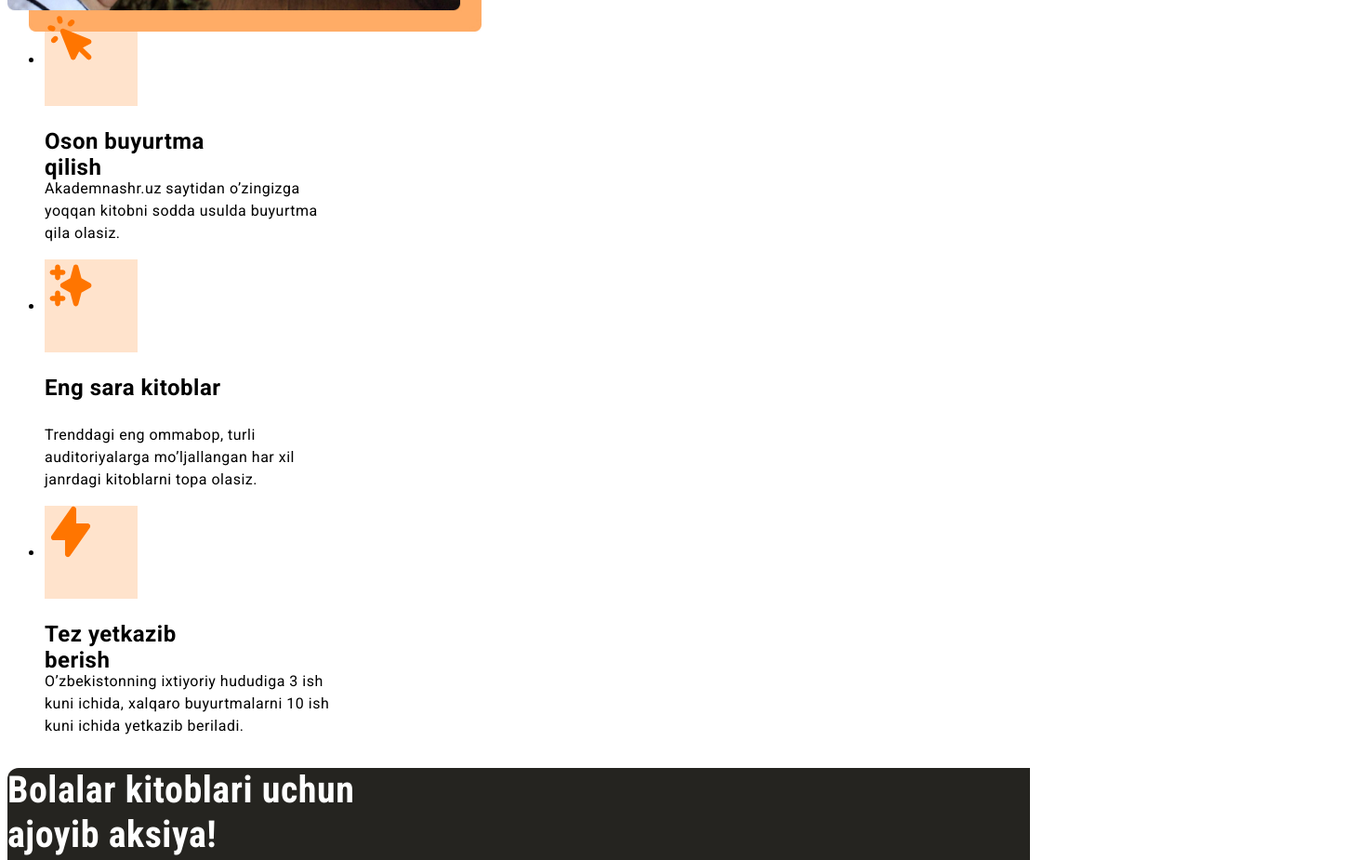
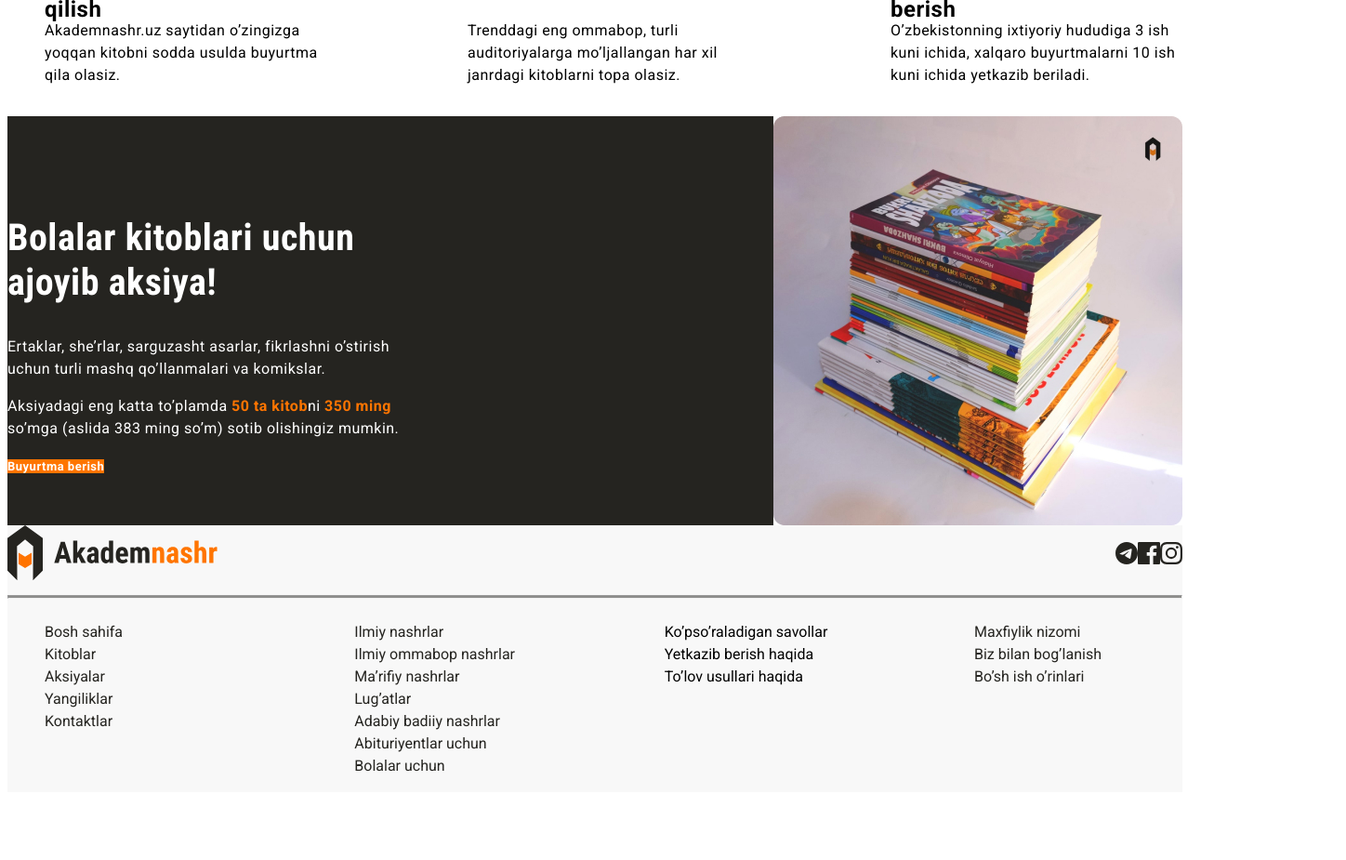
Before and after one commit to Murtazaeeva/akademnashir-24, a plain HTML site: page index.html in a window 1280 px wide. Shown: the part 1046-1971 px from the top of the page at 93% size, 1448 px wide, since content can reach past the window. After the commit the page ends 1906 px from the top, so only its background shows below. Drawn offline with Linux system fonts and the light colour scheme.

Commit message:
add flex

```diff
--- a/css/styles.css
+++ b/css/styles.css
@@ -5,18 +5,20 @@ body {
 }
 
 .site-header {
-  width: Hug (1, 440px) px;
-  height: Hug (91.18px) px;
-  top: 5px;
-  padding: 16px 170px 16px 170px;
-  gap: 0px;
-  opacity: 0px;
+  display: flex;
+  align-items: center;
+  justify-content: space-between;
   background: #ffffff;
-  box-shadow: 0px 4px 10px 0px #0000000d;
 }
+
 /* site nav */
+.heading-site-actions {
+  display: flex;
+  align-items: center;
+}
 
 .sitenav-list {
+  display: flex;
   list-style: none;
 }
 
@@ -43,11 +45,9 @@ body {
 
 /* site hero */
 .hero {
-  width: 1440px;
-  height: 488px;
-  top: 97px;
-  gap: 0px;
-  opacity: 0px;
+  display: flex;
+  align-items: center;
+  justify-content: space-between;
   background: #252420;
   color: #ffffff;
 }
@@ -88,7 +88,12 @@ body {
   letter-spacing: 0.5px;
   text-align: left;
 }
-/* sire features */
+/* site features */
+.features-list {
+  display: flex;
+  justify-content: space-between;
+  list-style: none;
+}
 
 .features-heading {
   width: 435px;
@@ -143,13 +148,9 @@ body {
 
 /* site promo */
 .promo {
-  width: 1100px;
-  height: 419px;
-  top: 1640px;
-  left: 170px;
-  gap: 0px;
-  border-radius: 12px 0px 0px 0px;
-  opacity: 0px;
+  display: flex;
+  justify-content: space-between;
+  align-items: center;
   background: #252420;
   color: #ffffff;
 }
@@ -190,6 +191,17 @@ body {
 }
 
 /* sire footer */
+.site-footer-top {
+  display: flex;
+  align-items: center;
+  justify-content: space-between;
+}
+
+.socials {
+  display: flex;
+  align-items: center;
+}
+
 .site-footer {
   background: #f8f8f8;
 }
@@ -202,8 +214,14 @@ body {
   height: 2px;
 }
 
+.site-footer-bottom {
+  display: flex;
+  align-items: flex-start;
+  justify-content: space-between;
+}
+
 .site-footer-link-list {
-    width: 224px;
+  width: 224px;
 }
 
 .site-footer-link-list a {
--- a/index.html
+++ b/index.html
@@ -16,7 +16,8 @@
       <a href="index.html">
         <img src ="img/logo.svg" alt="logo" width="227" height="60">
       </a>
-
+      <!-- sire-nav -->
+      <div class="heading-site-actions">
         <nav>
           <ul class="sitenav-list">
             <li><a class="sitenav-link" href="#">BOSH SAHIFA</a></li>
@@ -24,8 +25,9 @@
             <li><a class="sitenav-link" href="#">AKSIYALAR</a></li>
             <li><a class="sitenav-link" href="#">KONTAKTLAR</a></li>
           </ul>
+        </nav>
         <a class="main-link" href="#">Ro'yhatdan o'tish</a>
-      </nav>
+      </div>
     </header>
 
 
@@ -43,8 +45,8 @@
           </p>
           <a class="main-link" href="#">Buyurtma berish</a>
 
+        </div>
         <img class="img-hero" src="img/python-book.jpg" alt="book-phyton" width="510" height="510" srcset="img/python-book.jpg 1x, img/python-book@2x.jpg 2x">
-        </div>
 
       </section>
 
@@ -53,7 +55,7 @@
        <section class="features">
         <hr class="orange-line">
             <h2 class="features-heading">Nega aynan Akademnashir?</h2>
-            <ul>
+            <ul class="features-list">
                 <li class="feature">
                     <div class="feature-icon-wrapper">
                       <img src="img/cursor-click.svg" alt="" width="56" height="56">
@@ -97,24 +99,24 @@
     <!-- site footer -->
 
     <footer class="site-footer">
-        <div>
+        <div class="site-footer-top">
             <a href="index.html">
               <img src="img/logo.svg" alt="logo" width="227" height="60">
             </a>
 
           <!-- social -->
-            <ul>
+            <ul class="socials">
                 <li><a href="https://t.me/akademnashir" target="_blank">
                   <svg width="24" height="24" fill="none" xmlns="http://www.w3.org/2000/svg"><path d="M12 0C5.376 0 0 5.376 0 12s5.376 12 12 12 12-5.376 12-12S18.624 0 12 0Zm5.568 8.16c-.18 1.896-.96 6.504-1.356 8.628-.168.9-.504 1.2-.816 1.236-.696.06-1.224-.456-1.896-.9-1.056-.696-1.656-1.128-2.676-1.8-1.188-.78-.42-1.212.264-1.908.18-.18 3.252-2.976 3.312-3.228a.24.24 0 0 0-.06-.216c-.072-.06-.168-.036-.252-.024-.108.024-1.788 1.14-5.064 3.348-.48.324-.912.492-1.296.48-.432-.012-1.248-.24-1.86-.444-.756-.24-1.344-.372-1.296-.792.024-.216.324-.432.888-.66 3.504-1.524 5.832-2.532 6.996-3.012 3.336-1.392 4.02-1.632 4.476-1.632.096 0 .324.024.468.144.12.096.156.228.168.324-.012.072.012.288 0 .456Z" fill="#252420"/></svg>
                 </a></li>
-                <li><a href="#">i<svg width="24" height="24" fill="none" xmlns="http://www.w3.org/2000/svg"><path d="M22.675 0H1.325C.593 0 0 .593 0 1.325v21.351C0 23.407.593 24 1.325 24H12.82v-9.294H9.692v-3.622h3.128V8.413c0-3.1 1.893-4.788 4.659-4.788 1.325 0 2.463.099 2.795.143v3.24l-1.918.001c-1.504 0-1.795.715-1.795 1.763v2.313h3.587l-.467 3.622h-3.12V24h6.116c.73 0 1.323-.593 1.323-1.325V1.325C24 .593 23.407 0 22.675 0Z" fill="#252420"/></svg></a></li>
+                <li><a href="#"><svg width="24" height="24" fill="none" xmlns="http://www.w3.org/2000/svg"><path d="M22.675 0H1.325C.593 0 0 .593 0 1.325v21.351C0 23.407.593 24 1.325 24H12.82v-9.294H9.692v-3.622h3.128V8.413c0-3.1 1.893-4.788 4.659-4.788 1.325 0 2.463.099 2.795.143v3.24l-1.918.001c-1.504 0-1.795.715-1.795 1.763v2.313h3.587l-.467 3.622h-3.12V24h6.116c.73 0 1.323-.593 1.323-1.325V1.325C24 .593 23.407 0 22.675 0Z" fill="#252420"/></svg></a></li>
                 <li><a href="#"><svg width="24" height="24" fill="none" xmlns="http://www.w3.org/2000/svg"><path fill-rule="evenodd" clip-rule="evenodd" d="M12 0C8.741 0 8.333.014 7.053.072 2.695.272.273 2.69.073 7.052.014 8.333 0 8.741 0 12c0 3.259.014 3.668.072 4.948.2 4.358 2.618 6.78 6.98 6.98C8.333 23.986 8.741 24 12 24c3.259 0 3.668-.014 4.948-.072 4.354-.2 6.782-2.618 6.979-6.98.059-1.28.073-1.689.073-4.948 0-3.259-.014-3.667-.072-4.947-.196-4.354-2.617-6.78-6.979-6.98C15.668.014 15.259 0 12 0Zm0 2.163c3.204 0 3.584.012 4.85.07 3.252.148 4.771 1.691 4.919 4.919.058 1.265.069 1.645.069 4.849 0 3.205-.012 3.584-.069 4.849-.149 3.225-1.664 4.771-4.919 4.919-1.266.058-1.644.07-4.85.07-3.204 0-3.584-.012-4.849-.07-3.26-.149-4.771-1.699-4.919-4.92-.058-1.265-.07-1.644-.07-4.849 0-3.204.013-3.583.07-4.849.149-3.227 1.664-4.771 4.919-4.919 1.266-.057 1.645-.069 4.849-.069ZM5.838 12a6.162 6.162 0 1 1 12.324 0 6.162 6.162 0 0 1-12.324 0ZM12 16a4 4 0 1 1 0-8 4 4 0 0 1 0 8Zm4.965-10.405a1.44 1.44 0 1 1 2.881.001 1.44 1.44 0 0 1-2.881-.001Z" fill="#252420"/></svg></a></li>
             </ul>
         </div>
 
         <hr class="site-footer-divider">
 
-        <div>
+        <div class="site-footer-bottom">
             <ul class="site-footer-link-list">
                 <li><a href="#">Bosh sahifa</a></li>
                 <li><a href="#">Kitoblar</a></li>
```
Lines whose indentation alone changed are shown as unchanged.
